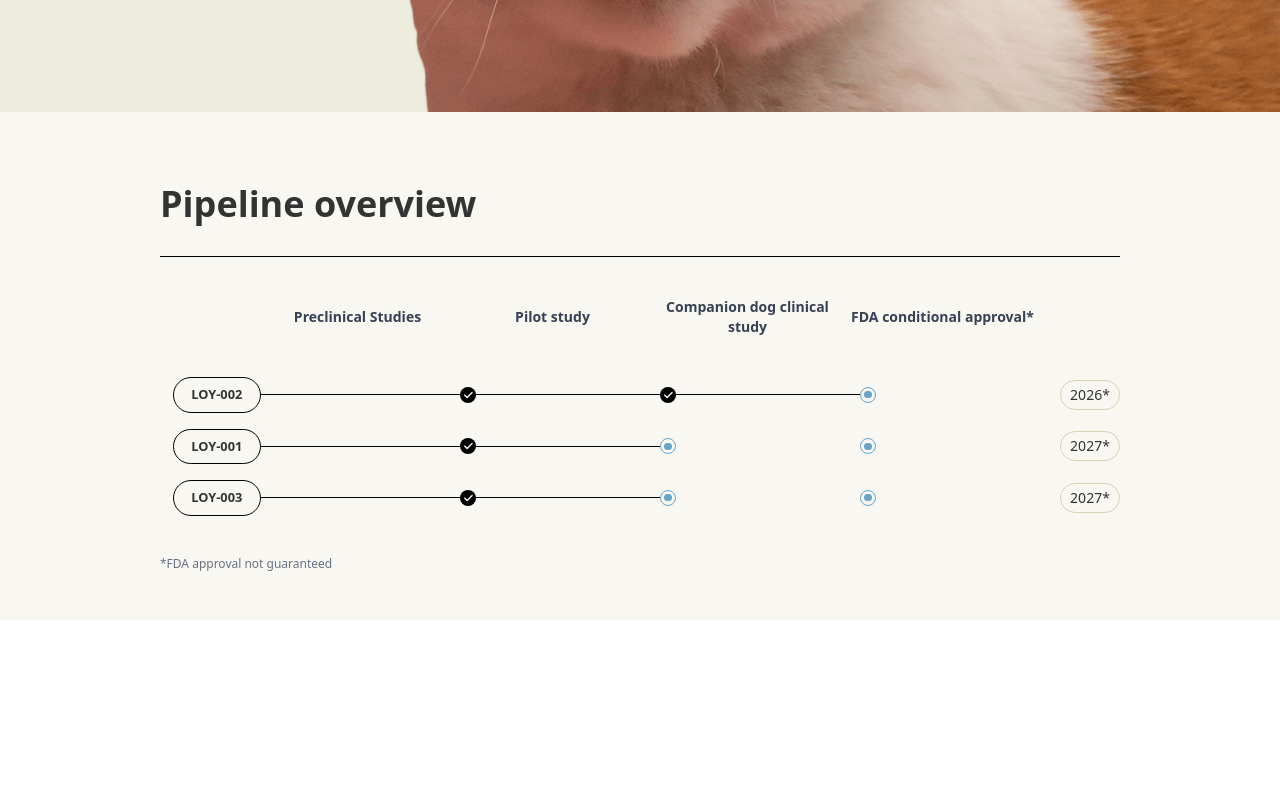
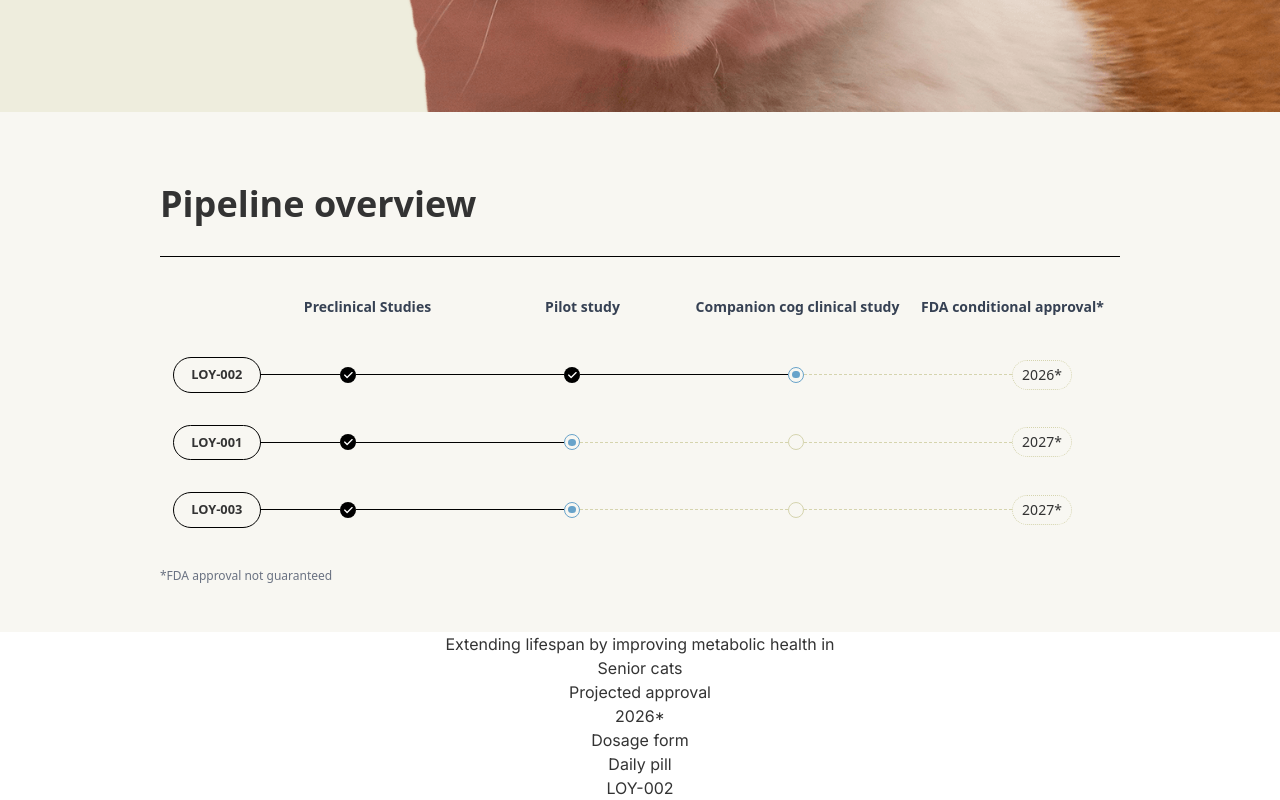
Before and after one commit to BusariAnees/cat-health, a React (Vite) app: page /products in a window 1280 px wide. Shown: the part 1080-1880 px from the top of the page. Before the commit the page ends 1700 px from the top, so only its background shows below. Built offline with nearby package versions, Linux system fonts and the light colour scheme; a web font is replaced by a local one.

Commit message:
done with the pipeline

```diff
--- a/src/assets/css/products.css
+++ b/src/assets/css/products.css
@@ -1,23 +1,22 @@
 .nav-section-p-1 {
   font-size: 6rem;
   line-height: 5.7rem;
-    letter-spacing: -.02em;
+  letter-spacing: -0.02em;
   font-weight: 500;
   width: 45%;
   text-align: start;
   margin-bottom: 7.2rem;
 }
 
-
-.nav-section-div-1{
+.nav-section-div-1 {
   display: flex;
   align-items: center;
-    padding: 3.7rem 2.8rem 0  4.5rem ;
+  padding: 3.7rem 2.8rem 0 4.5rem;
   justify-content: space-between;
 }
 
 .nav-section-div-2 {
-    font-size: .875rem;
+  font-size: 0.875rem;
   line-height: 1.5rem;
   width: 33%;
   margin-bottom: 2.2rem;
@@ -35,7 +34,7 @@
   margin-bottom: 1.3rem !important;
 }
 
-.nav-section-div-3{
+.nav-section-div-3 {
   text-align: start;
 }
 
@@ -45,13 +44,11 @@
   font-size: 1rem;
   font-weight: 500;
   color: black;
-  display: flex; /* allows text and arrow side by side *//* Allows text + SVG alignment */
+  display: flex; /* allows text and arrow side by side */ /* Allows text + SVG alignment */
   align-items: center;
   gap: 0.8rem;
   transition: color 0.3s ease-in-out;
 }
-
-
 
 .nav-section-div-3 a:hover {
   color: rgb(240 117 117);
@@ -65,13 +62,10 @@
   transform: translateX(13px);
 }
 
-
 /* clinicals */
 .nav-section-2-p-1 {
   width: 60%;
 }
-
-
 
 .btn-clinicals {
   margin: 0;
@@ -79,20 +73,16 @@
 
 /* owner */
 
-
 .nav-section-4-p-1 {
   width: 70%;
 }
-
-
-
 
 .nav-products-img {
   background-image: url("/src/assets/img/cat-5.png");
   background-size: cover;
   background-position: 60px -3rem;
   background-repeat: no-repeat;
-    background-color: rgb(238 237 221 );
+  background-color: rgb(238 237 221);
   height: 46rem;
   padding: 2.3rem;
 }
--- a/src/components/CatPipeline.jsx
+++ b/src/components/CatPipeline.jsx
@@ -3,15 +3,15 @@ import { FontAwesomeIcon } from '@fortawesome/react-fontawesome';
 import { faCheck } from '@fortawesome/free-solid-svg-icons';
 
 const data = [
-  { name: "LOY-002", steps: [true, true, false], year: "2026" },
-  { name: "LOY-001", steps: [true, false, false], year: "2027" },
-  { name: "LOY-003", steps: [true, false, false], year: "2027" },
+  { name: "LOY-002", steps: ["done", "done", "pending"], year: "2026" },
+  { name: "LOY-001", steps: ["done", "pending", "none"], year: "2027" },
+  { name: "LOY-003", steps: ["done", "pending", "none"], year: "2027" },
 ];
 
 const steps = [
   "Preclinical Studies",
   "Pilot study",
-  "Companion dog clinical study",
+  "Companion cog clinical study",
   "FDA conditional approval*",
 ];
 
@@ -22,7 +22,7 @@ export default function CatPipeline() {
         Pipeline overview
       </h2>
       <div className="border-t border-gray-300 ">
-        <div className="grid grid-cols-[100px_repeat(4,1fr)_80px] items-center ">
+        <div className="grid grid-cols-[100px_repeat(4,1fr)] items-center ">
           <div></div>
           {steps.map((s, i) => (
             <div key={i} className="text-sm font-bold text-gray-700 my-10 ">
@@ -33,7 +33,7 @@ export default function CatPipeline() {
 
         {data.map((item, idx) => (
           <div
-            className="grid grid-cols-[100px_repeat(4,0.5fr)_60px] items-center mb-4 "
+            className="grid grid-cols-[100px_0.1fr_repeat(3,_0.28fr)_60px] items-center mb-8 "
             key={idx}
           >
             <div className="!border !border-black  rounded-[25px] p-[0.45rem] w-[5.5rem] text-[0.8rem] font-semibold ml-[0.8rem]">
@@ -41,24 +41,32 @@ export default function CatPipeline() {
             </div>
             <div className="h-[1px] flex-1 bg-black m-0"></div>
 
-            {item.steps.map((done, stepIdx) => (
+            {item.steps.map((status, stepIdx) => (
               <div key={stepIdx} className="flex items-center relative">
-                {done ? (
+                { status === "done" ? (
   <div className="w-4 h-4 rounded-full bg-black border-2 border-black flex items-center justify-center text-[10px] text-white">
     <FontAwesomeIcon icon={faCheck} />
   </div>
-) : (
+) : status === "pending" ? (
   <div className="w-4 h-4 rounded-full !border-[1.3px] !border-[rgb(104,163,202)] flex items-center justify-center">
     <div className="w-[0.45rem] h-[0.45rem] bg-[rgb(104,163,202)] rounded-full"></div>
   </div>
-)}
+) : status === "none" ? (
+  <div className="w-4 h-4 rounded-full !border-[1.3px] !border-[rgb(213,212,174)] flex items-center justify-center">
 
-                {((idx===0 && stepIdx < 2) || (idx > 0 && stepIdx === 0 )) && (
+</div>
+) : null
+
+}
+
+                {((idx===0 && stepIdx < 2) || (idx > 0 && stepIdx === 0 )) ? (
                   <div className="h-[1px] flex-1 bg-black m-0"></div>
-                )}
+                ) :  <div className="flex flex-1 items-center h-[1px] m-0">
+                <div className="w-full !border-t !border-[rgb(213,212,174)] !border-dashed"></div>
+              </div>}
               </div>
             ))}
-            <div className="text-center text-sm bg-none !border-[rgb(213,212,174)]  px-2 py-1 rounded-full !border">
+            <div className="text-center text-sm bg-none border-dotted !border-[rgb(213,212,174)]  px-2 py-1 rounded-full !border">
               {item.year}*
             </div>
           </div>
--- a/src/pages/products.jsx
+++ b/src/pages/products.jsx
@@ -29,6 +29,31 @@ export default function Product() {
             </div>
      </div>
      <CatPipeline />
+
+<div>
+  <article>
+  <p>Extending lifespan by improving
+metabolic health in</p>
+<p>Senior cats</p>
+<div>
+  <div>
+  <p> Projected approval</p>
+ <p>2026*</p>
+
+  </div>
+  <div>
+    <p> Dosage form</p>
+ <p>Daily pill</p>
+
+  </div>
+</div>
+  </article>
+
+</div>
+<div>
+LOY-002
+</div>
+
     </section>
 
 
```
Lines whose indentation alone changed are shown as unchanged.
